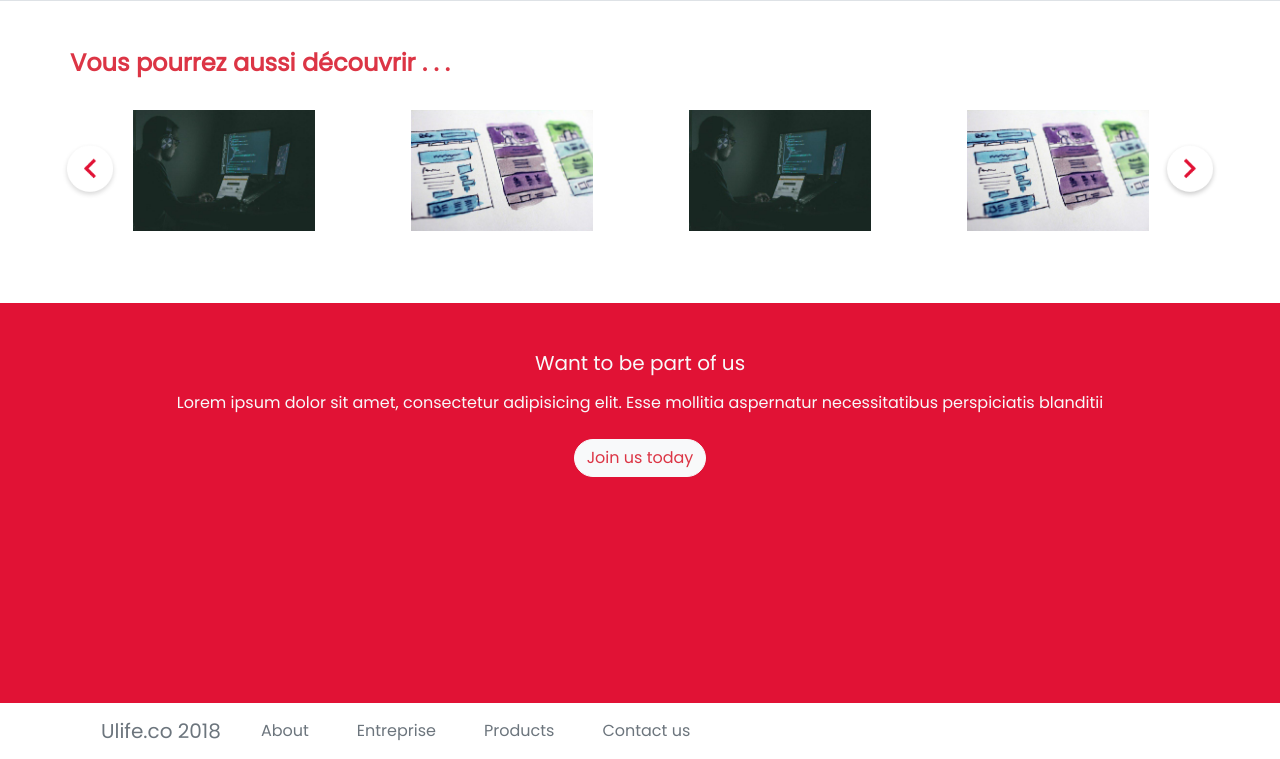
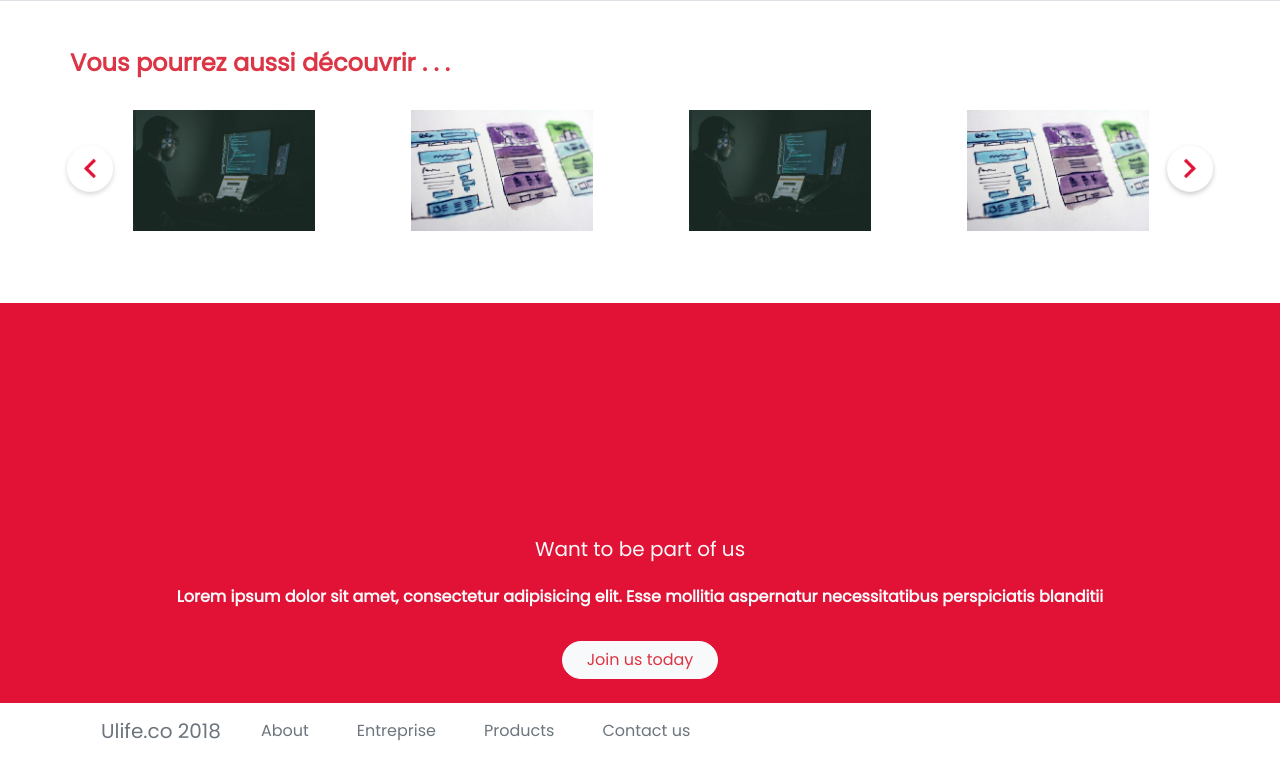
Before and after one commit to leyanki/Find-A-Way, a plain HTML site: page ways.html in a window 1280 px wide. Shown: the part 3651-4410 px from the top of the page. Drawn offline with nearby package versions, Linux system fonts and the light colour scheme.

Commit message:
set storie an ways page footer

```diff
--- a/ways.html
+++ b/ways.html
@@ -274,19 +274,19 @@
                 <img class="px-5" src="images/task.jpg">
             </div>
     </div>
-    <!-- this is a footer -->
-    <div id="footer-bg" class="w-100 col-xs-12" style="height: 400px;">
-        <div class="container-fluid text-light py-5 ">
-            <div class="row text-center">
-                <h5 class=" col-md-12 font-weigth-bold ">Want to be part of us</h5>
-            </div>
-                <div class="row text-center">
-                    <p class="col-md-12 py-2">Lorem ipsum dolor sit amet, consectetur adipisicing elit. Esse mollitia aspernatur necessitatibus perspiciatis blanditii</p>
-            </div>
-            <div class=" text-center">
-                <a class="btn btn-light text-center rad-sm text-danger" href="#" >Join us today</a>
-            </div>
-        </div>
+    <!--footer -->
+    <div id="footer-bg" class="w-100 col-xs-12 d-flex align-items-end" style="height: 400px;">
+            <div class="container-fluid text-light py-4 font-weight-bold ">
+                <div class="row text-center ">
+                    <h5 class=" col-md-12 ">Want to be part of us</h5>
+                    </div>
+                        <div class="row text-center">
+                            <p class="col-md-12 py-3">Lorem ipsum dolor sit amet, consectetur adipisicing elit. Esse mollitia aspernatur necessitatibus perspiciatis blanditii</p>
+                    </div>
+                    <div class=" text-center"  >
+                        <a class="btn btn-light small text-center rad-sm px-4 text-danger" href="#" >Join us today</a>
+                    </div>
+                </div>
     </div>
     <!--  footer nav -->
     <div class="container">
```
